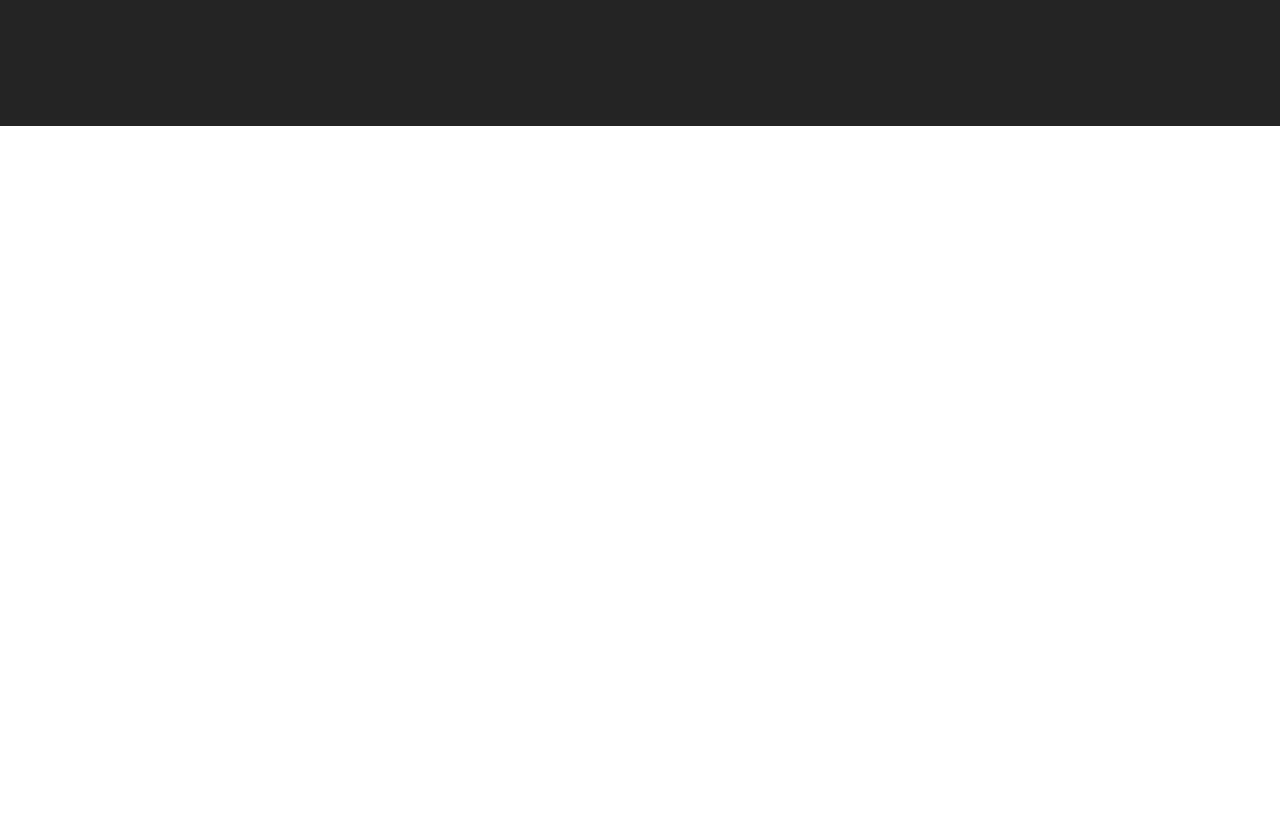
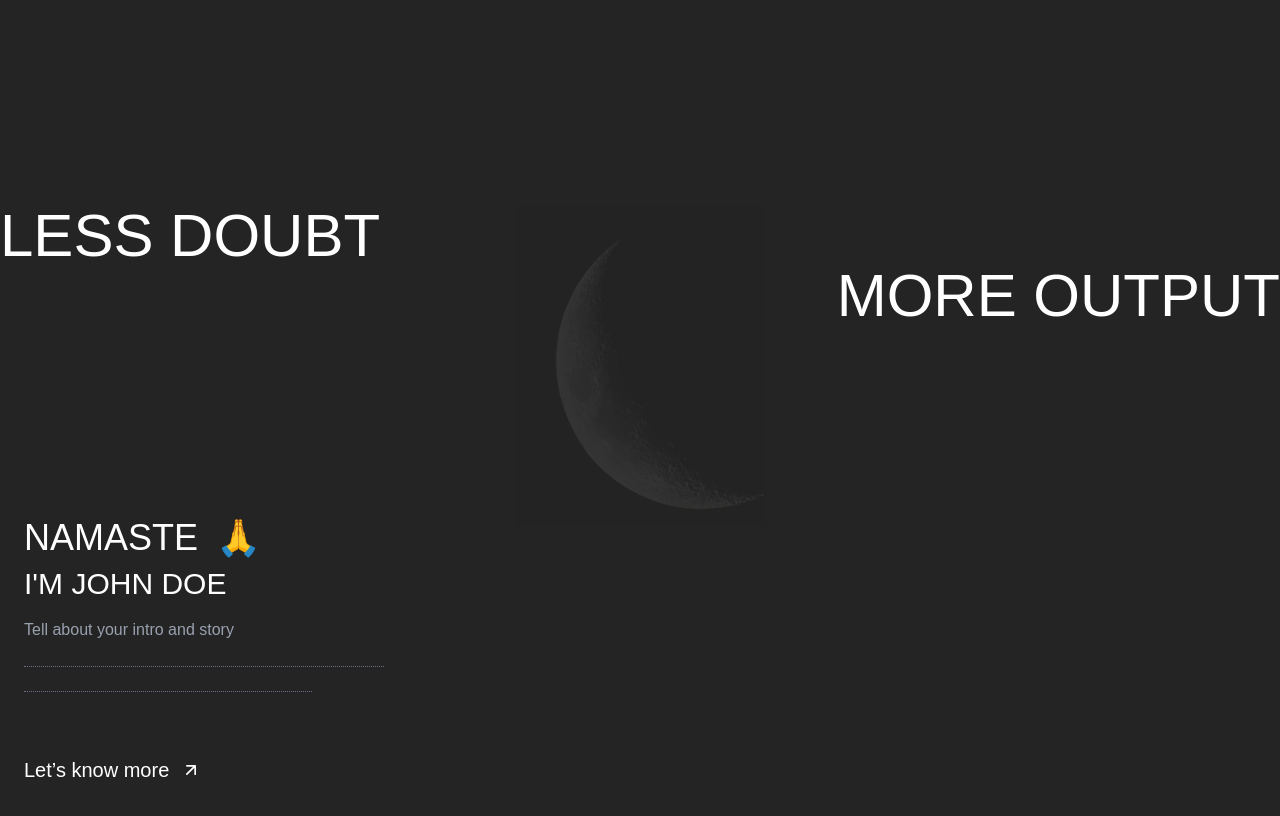
Before and after one commit to yogendrabaskota/Landing-page_Nextjs, a Next.js app: page / in a window 1280 px wide. Shown: the part 1540-2356 px from the top of the page. Before the commit the page ends 1666 px from the top, so only its background shows below. Built offline with nearby package versions, Linux system fonts and the light colour scheme; a web font is replaced by a local one.

Commit message:
basic details section added

```diff
--- a/src/app/page.tsx
+++ b/src/app/page.tsx
@@ -1,6 +1,7 @@
 import Navbar from "@/components/Navbar";
 import HomePage from "@/components/HomePage";
 import Project from "@/components/Project";
+import Details from "@/components/Details";
 
 export default function Home() {
   return (
@@ -8,6 +9,7 @@ export default function Home() {
       <Navbar />
       <HomePage />
       <Project />
+      <Details />
     </>
   );
 }
--- /dev/null
+++ b/src/components/Details.tsx
@@ -0,0 +1,69 @@
+"use client";
+
+import { FC } from "react";
+import Image from "next/image";
+
+const Details: FC = () => {
+  return (
+    <section className="relative min-h-screen bg-[#242424] text-white py-20">
+      <div className=" text-center relative">
+        <div className="w-full text-4xl sm:text-6xl font-light flex flex-col">
+          <div className="w-full flex justify-start">
+            <span>LESS DOUBT</span>
+          </div>
+          <div className="absolute left-1/2 -translate-x-1/2 mt-0">
+            {/* <div className="w-90 border-t border-dotted border-gray-500 mt-6"></div> */}
+
+            <Image
+              src="/moon.png"
+              alt="Moon"
+              width={250}
+              height={250}
+              className="object-contain opacity-50"
+            />
+            {/* <div className="w-90 border-t border-dotted border-gray-500 mt-9"></div> */}
+          </div>
+          <div className="w-full flex justify-end">
+            <span>MORE OUTPUT</span>
+          </div>
+        </div>
+
+        <div className="relative z-10 mt-48 text-left ml-6 max-w-4xl">
+          <h2 className="text-3xl sm:text-4xl font-semibold">
+            NAMASTE <span className="ml-2">🙏</span>
+          </h2>
+          <h3 className="text-2xl sm:text-3xl mt-2 font-light">
+            I&apos;M JOHN DOE
+          </h3>
+          <p className="text-gray-400 sm:text-base mt-4 text-xs">
+            Tell about your intro and story
+          </p>
+
+          <div className="w-90 border-t border-dotted border-gray-500 mt-6"></div>
+          <div className="w-72 border-t border-dotted border-gray-500 mt-6"></div>
+        </div>
+
+        <div className="relative z-10 mt-16 ml-6 text-left">
+          <button className="inline-flex items-center gap-2 text-lg sm:text-xl hover:underline underline-offset-4">
+            <span>Let’s know more</span>
+            <svg
+              className="w-5 h-5 ml-1 transition-transform duration-200 group-hover:translate-x-1"
+              fill="none"
+              stroke="currentColor"
+              viewBox="0 0 24 24"
+            >
+              <path
+                strokeLinecap="round"
+                strokeLinejoin="round"
+                strokeWidth={2}
+                d="M17 7l-10 10M17 7H7M17 7v10"
+              />
+            </svg>
+          </button>
+        </div>
+      </div>
+    </section>
+  );
+};
+
+export default Details;
```
Also changed, not shown: public/footer.jpg (added).
